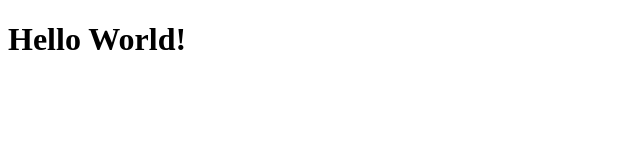
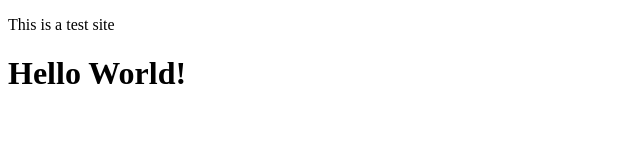
Before and after one commit to ajanimgo/testZH, a plain HTML site: page index.htm in a window 1280 px wide. Shown: the whole page, without its empty margins (0-640 px from the left). Drawn offline with Linux system fonts and the light colour scheme.

Commit message:
Update index.htm

```diff
--- a/index.htm
+++ b/index.htm
@@ -3,6 +3,7 @@
 <head>
   <meta charset="UTF-8">
   <title>Hello World</title>
+  <p>This is a test site</p>
   <style></style>
 </head>
 <body>
```
